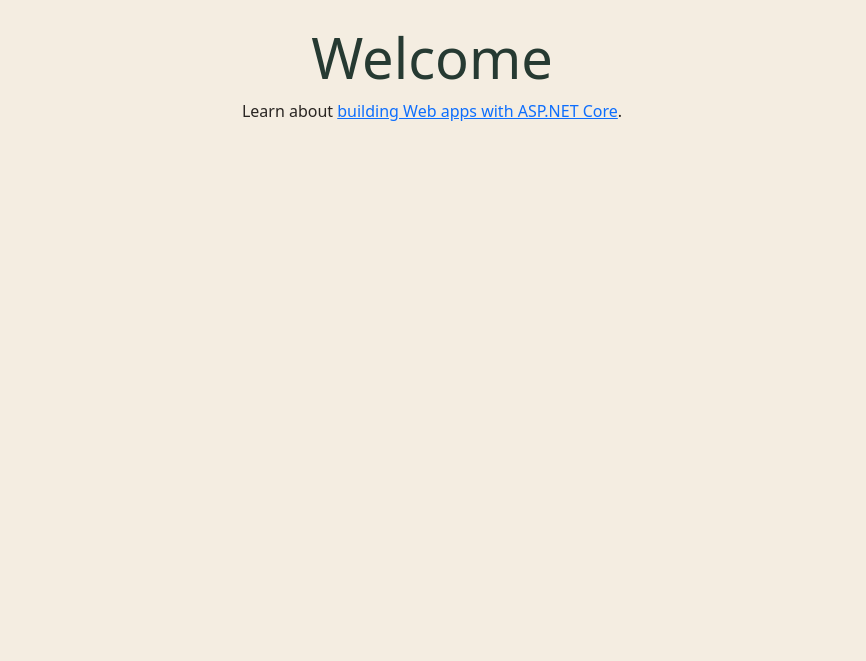
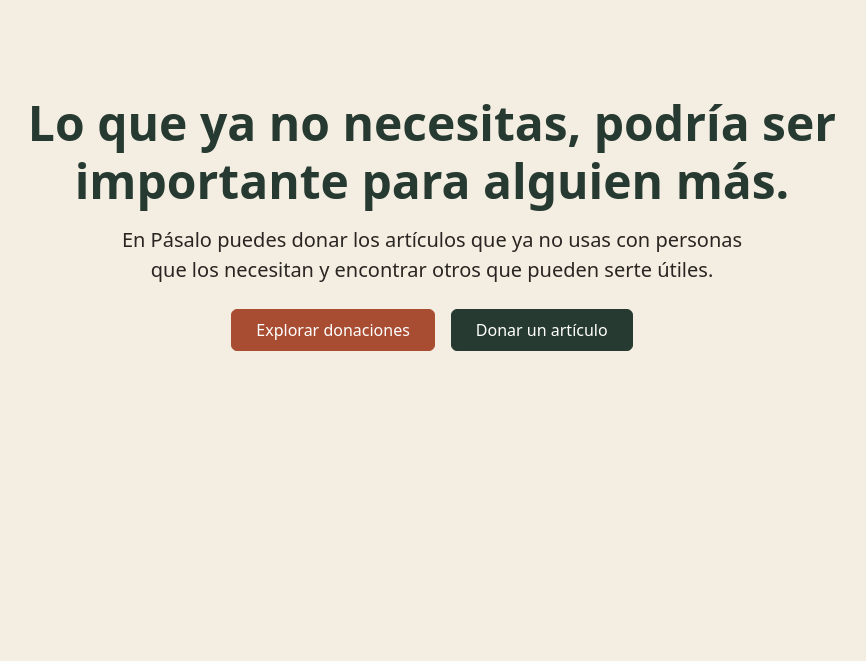
Before and after one commit to alenj-1/Tarea-3_ProgramacionIII, an ASP.NET Core app: page / in a window 1280 px wide. Shown: the part 62-723 px from the top of the page, without its empty margins (208-1074 px from the left). Run offline with ASP.NET Core 8, Linux system fonts and the light colour scheme.

Commit message:
Implementar filtros de artículos y personalizar página de inicio

```diff
--- a/Pasalo/Views/Articulos/Index.cshtml
+++ b/Pasalo/Views/Articulos/Index.cshtml
@@ -69,6 +69,7 @@
             </select>
         </div>
     </div>
+
 
     <div class="d-flex flex-wrap gap-2">
         <button type="submit" class="btn btn-secondary">
--- a/Pasalo/Views/Home/Index.cshtml
+++ b/Pasalo/Views/Home/Index.cshtml
@@ -1,8 +1,23 @@
 @{
-    ViewData["Title"] = "Home Page";
+    ViewData["Title"] = "Inicio";
 }
 
-<div class="text-center">
-    <h1 class="display-4">Welcome</h1>
-    <p>Learn about <a href="https://learn.microsoft.com/aspnet/core">building Web apps with ASP.NET Core</a>.</p>
-</div>
+<section class="inicio text-center">
+    <h1 class="display-5 fw-bold mb-3">
+        Lo que ya no necesitas, podría ser importante para alguien más.
+    </h1>
+
+    <p class="lead mb-4">
+        En Pásalo puedes donar los artículos que ya no usas con personas que los necesitan y encontrar otros que pueden serte útiles.
+    </p>
+
+    <div class="d-flex justify-content-center flex-wrap gap-3">
+        <a asp-controller="Articulos" asp-action="Index" class="btn btn-primary px-4 py-2">
+            Explorar donaciones
+        </a>
+
+        <a asp-controller="Articulos" asp-action="Create" class="btn btn-secondary px-4 py-2">
+            Donar un artículo
+        </a>
+    </div>
+</section>
```
